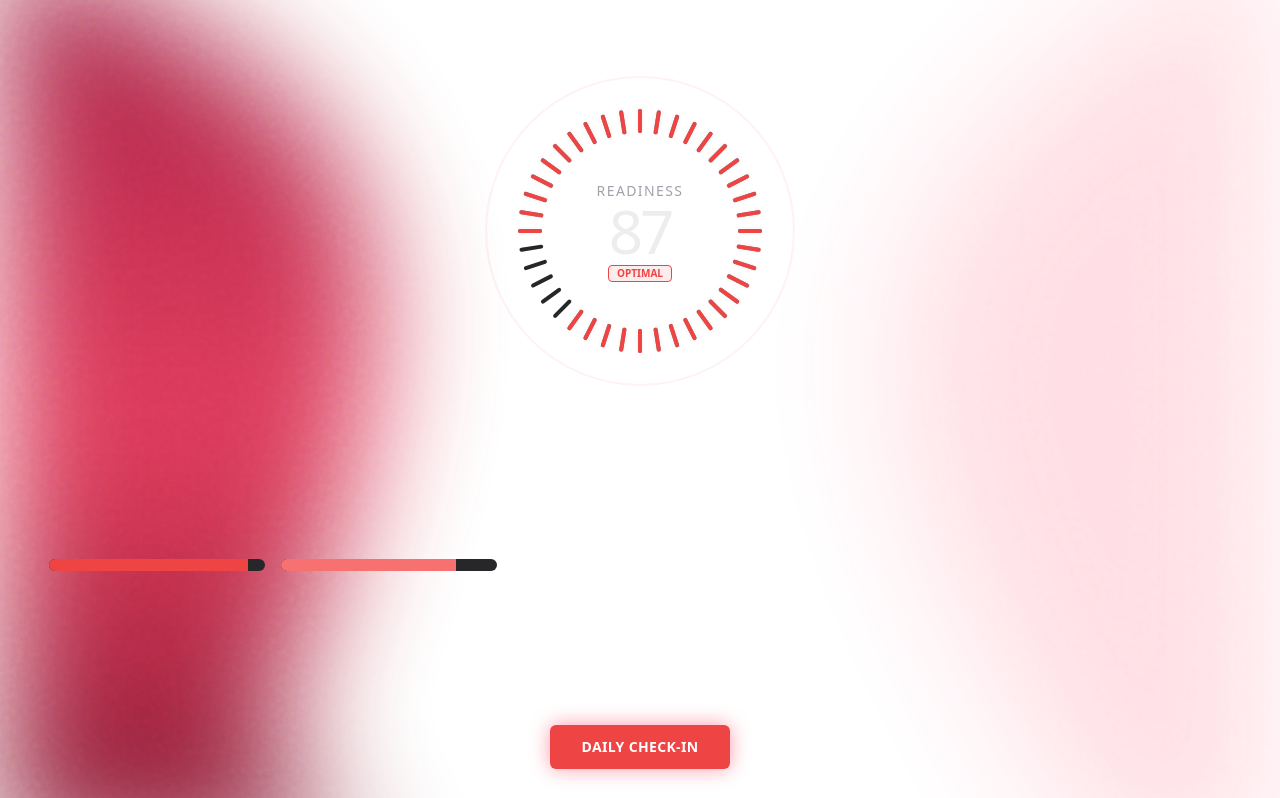
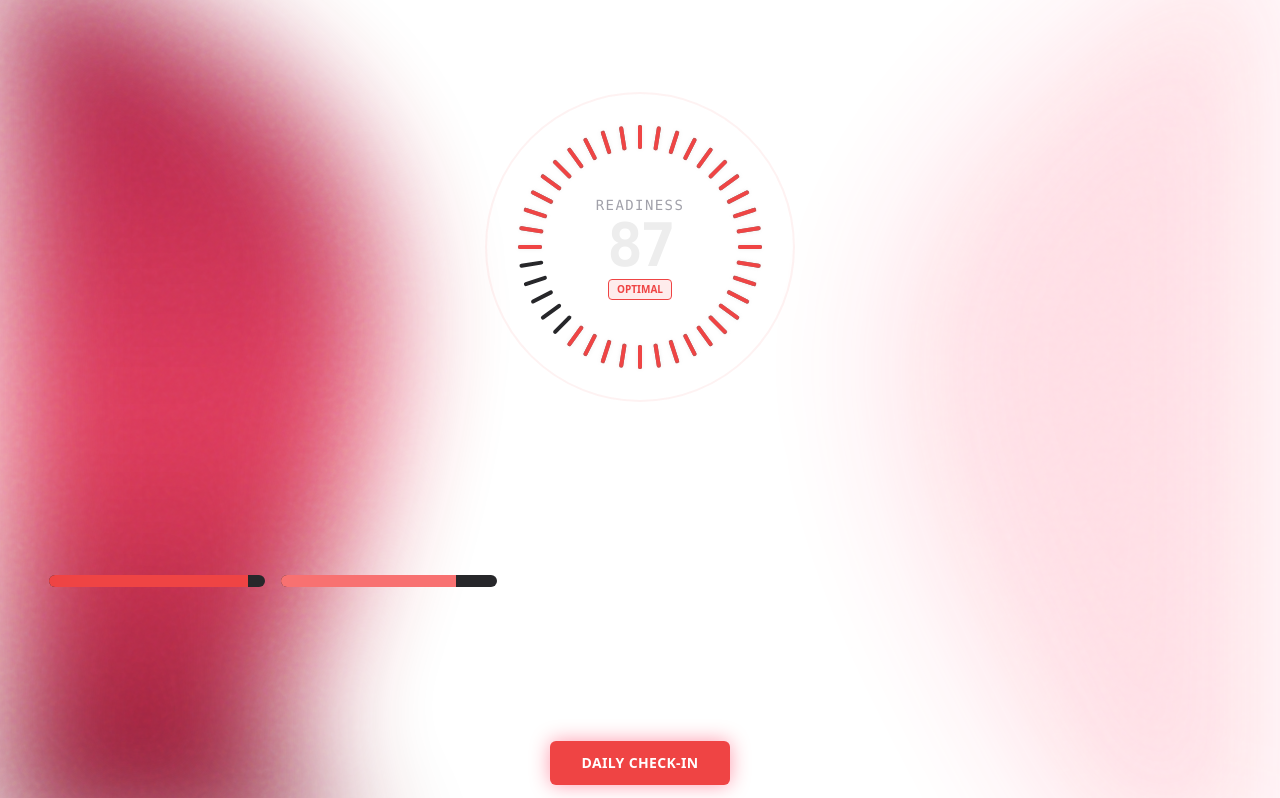
Before and after one commit to Sungchunn/Rakta-Webapp, a Next.js app in the folder frontend/: page / in a window 1280 px wide. Shown: the top 798 px of the page. Built offline with nearby package versions, Linux system fonts and the light colour scheme.

Commit message:
feat(tracking): Apply Plasma & Void typography to Countdown

```diff
--- a/frontend/app/globals.css
+++ b/frontend/app/globals.css
@@ -58,3 +58,58 @@
     linear-gradient(90deg, rgba(255, 255, 255, 0.03) 1px, transparent 1px);
   background-size: 100% 100%, 40px 40px, 40px 40px;
 }
+
+/* Map Beacon Animation */
+@keyframes ripple {
+  0% {
+    transform: scale(1);
+    opacity: 0.8;
+  }
+
+  100% {
+    transform: scale(3);
+    opacity: 0;
+  }
+}
+
+.beacon-pin {
+  position: relative;
+  width: 16px;
+  height: 16px;
+  background: #EF4444;
+  /* Neon Red */
+  border-radius: 50%;
+  box-shadow: 0 0 10px rgba(239, 68, 68, 0.8);
+}
+
+.beacon-pin::after {
+  content: '';
+  position: absolute;
+  top: 0;
+  left: 0;
+  width: 100%;
+  height: 100%;
+  border-radius: 50%;
+  background: #EF4444;
+  animation: ripple 2s infinite ease-out;
+  z-index: -1;
+}
+
+/* Leaflet Dark Mode Popup Overrides */
+.leaflet-popup-content-wrapper,
+.leaflet-popup-tip {
+  background-color: #27272A !important;
+  /* Zinc-900 */
+  color: #EDEDED !important;
+  border: 1px solid #3F3F46;
+  border-radius: 0.5rem;
+}
+
+.leaflet-popup-content {
+  margin: 12px !important;
+  font-family: var(--font-body);
+}
+
+.leaflet-container a.leaflet-popup-close-button {
+  color: #A1A1AA !important;
+}
--- a/frontend/src/components/DonationMap.tsx
+++ b/frontend/src/components/DonationMap.tsx
@@ -76,15 +76,24 @@
         return <div className="flex justify-center items-center h-96 text-primary animate-pulse">Loading Map...</div>;
     }
 
+    // Custom Beacon Icon
+    const createBeaconIcon = () => L.divIcon({
+        className: 'custom-beacon',
+        html: '<div class="beacon-pin"></div>',
+        iconSize: [16, 16],
+        iconAnchor: [8, 8],
+        popupAnchor: [0, -10]
+    });
+
     return (
         <div className="relative w-full h-[calc(100vh-140px)] rounded-xl overflow-hidden shadow-2xl border border-border/50">
             {/* Note: Leaflet CSS must be imported globally or in layout. I will assume it's done or I'll add a link/import */}
             <MapContainer
                 center={center}
-                zoom={11}
+                zoom={12}
                 scrollWheelZoom={true}
-                className="w-full h-full z-0"
-                style={{ height: "100%", width: "100%", background: "#0f172a" }} // Dark fallback
+                className="w-full h-full rounded-xl z-0"
+                style={{ background: '#27272A' }} // Zinc-900 background while loading
             >
                 <TileLayer
                     attribution='&copy; <a href="https://www.openstreetmap.org/copyright">OpenStreetMap</a> contributors &copy; <a href="https://carto.com/attributions">CARTO</a>'
@@ -92,24 +101,38 @@
                 />
 
                 {locations.map((loc) => (
-                    <Marker key={loc.id} position={[loc.latitude, loc.longitude]}>
+                    <Marker
+                        key={loc.id}
+                        position={[loc.latitude, loc.longitude]}
+                        icon={createBeaconIcon()}
+                    >
                         <Popup>
-                            <div className="p-2 min-w-[200px]">
-                                <h3 className="font-bold text-lg text-foreground">{loc.name}</h3>
-                                <p className="text-sm text-muted-foreground my-1">{loc.type} • {loc.openHours}</p>
-                                <Button size="sm" className="mt-2 w-full bg-primary hover:bg-primary/90 text-primary-foreground">
-                                    Navigate
-                                </Button>
+                            <div className="p-1">
+                                <h3 className="font-bold text-base mb-1 text-primary">{loc.name}</h3>
+                                <p className="text-xs text-muted-foreground mb-2">{loc.address}</p>
+                                <div className="flex gap-2">
+                                    <span className="text-[10px] uppercase tracking-wider bg-secondary px-1 py-0.5 rounded">
+                                        {loc.type}
+                                    </span>
+                                    <button className="ml-auto text-xs bg-primary text-white px-2 py-0.5 rounded font-bold hover:bg-red-500">
+                                        NAVIGATE
+                                    </button>
+                                </div>
                             </div>
                         </Popup>
                     </Marker>
                 ))}
+
+                {/* HUD Overlay */}
+                <div className="absolute top-4 right-4 z-[400] bg-card/90 backdrop-blur border border-border p-3 rounded-lg shadow-xl">
+                    <div className="flex items-center gap-2 mb-1">
+                        <div className="w-2 h-2 rounded-full bg-green-500 animate-pulse" />
+                        <span className="text-xs font-mono text-muted-foreground uppercase">Live Feed</span>
+                    </div>
+                    <p className="text-xl font-bold font-mono text-white leading-none">{locations.length}</p>
+                    <p className="text-[10px] text-muted-foreground uppercase tracking-widest">Active Sites</p>
+                </div>
             </MapContainer>
-
-            <div className="absolute bottom-4 left-4 z-[1000] bg-card/90 backdrop-blur p-4 rounded-lg border border-border/50 shadow-lg max-w-xs">
-                <h4 className="font-semibold text-primary mb-2">Donation Sites</h4>
-                <p className="text-xs text-muted-foreground">Showing {locations.length} permanent collection centers in Bangkok.</p>
-            </div>
         </div>
     );
 }
--- a/frontend/src/components/tracking/EligibilityCountdown.tsx
+++ b/frontend/src/components/tracking/EligibilityCountdown.tsx
@@ -44,8 +44,8 @@
 
             {!isEligible && (
                 <div className="relative z-10 text-right">
-                    <span className="text-3xl font-bold tabular-nums text-primary">{daysRemaining}</span>
-                    <span className="block text-[10px] uppercase text-muted-foreground">Days Left</span>
+                    <span className="text-4xl font-black font-mono tracking-tighter text-primary tabular-nums">{daysRemaining}</span>
+                    <span className="block text-[10px] uppercase text-muted-foreground font-mono tracking-widest">Days Left</span>
                 </div>
             )}
         </motion.div>
```
